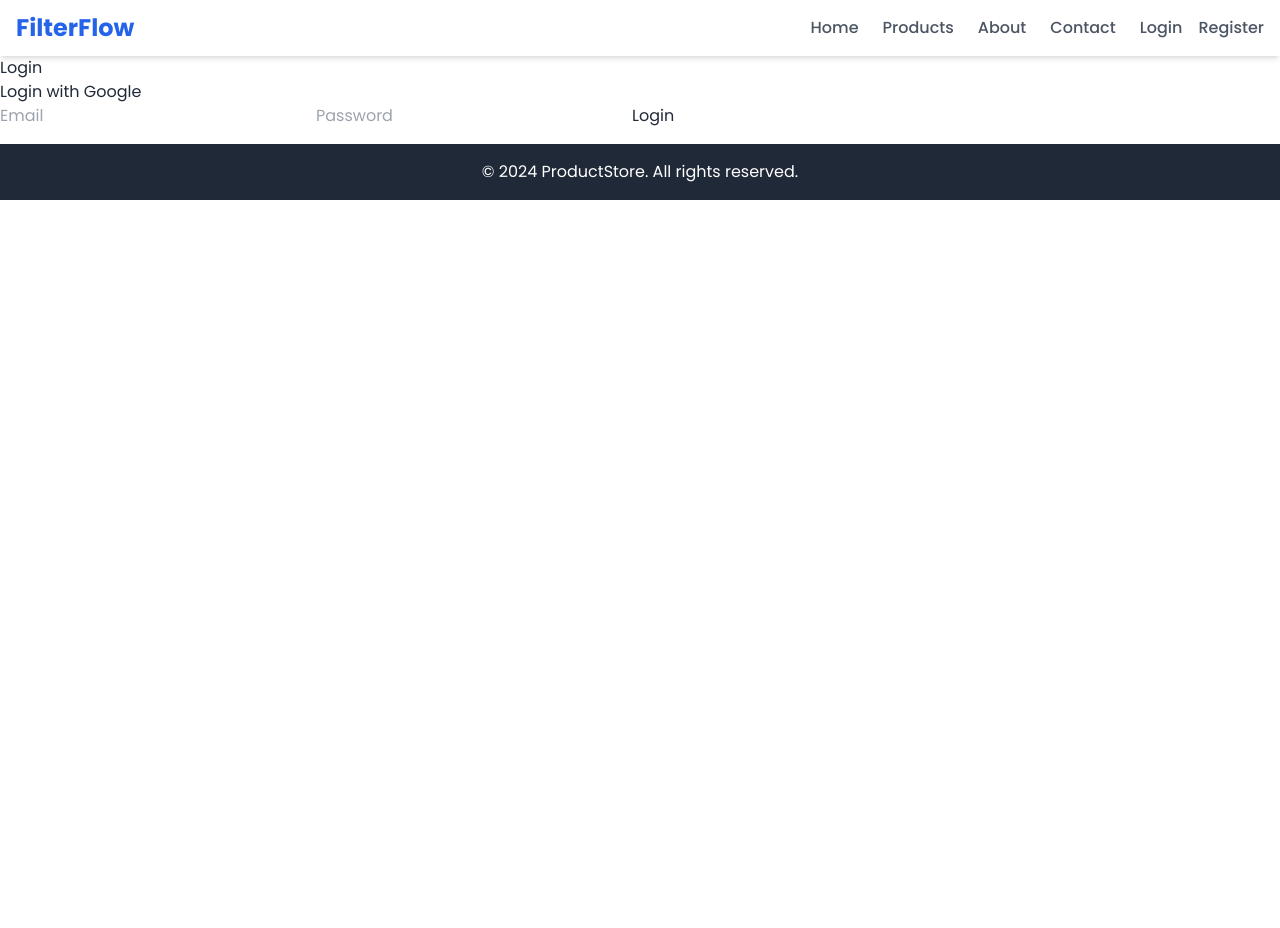
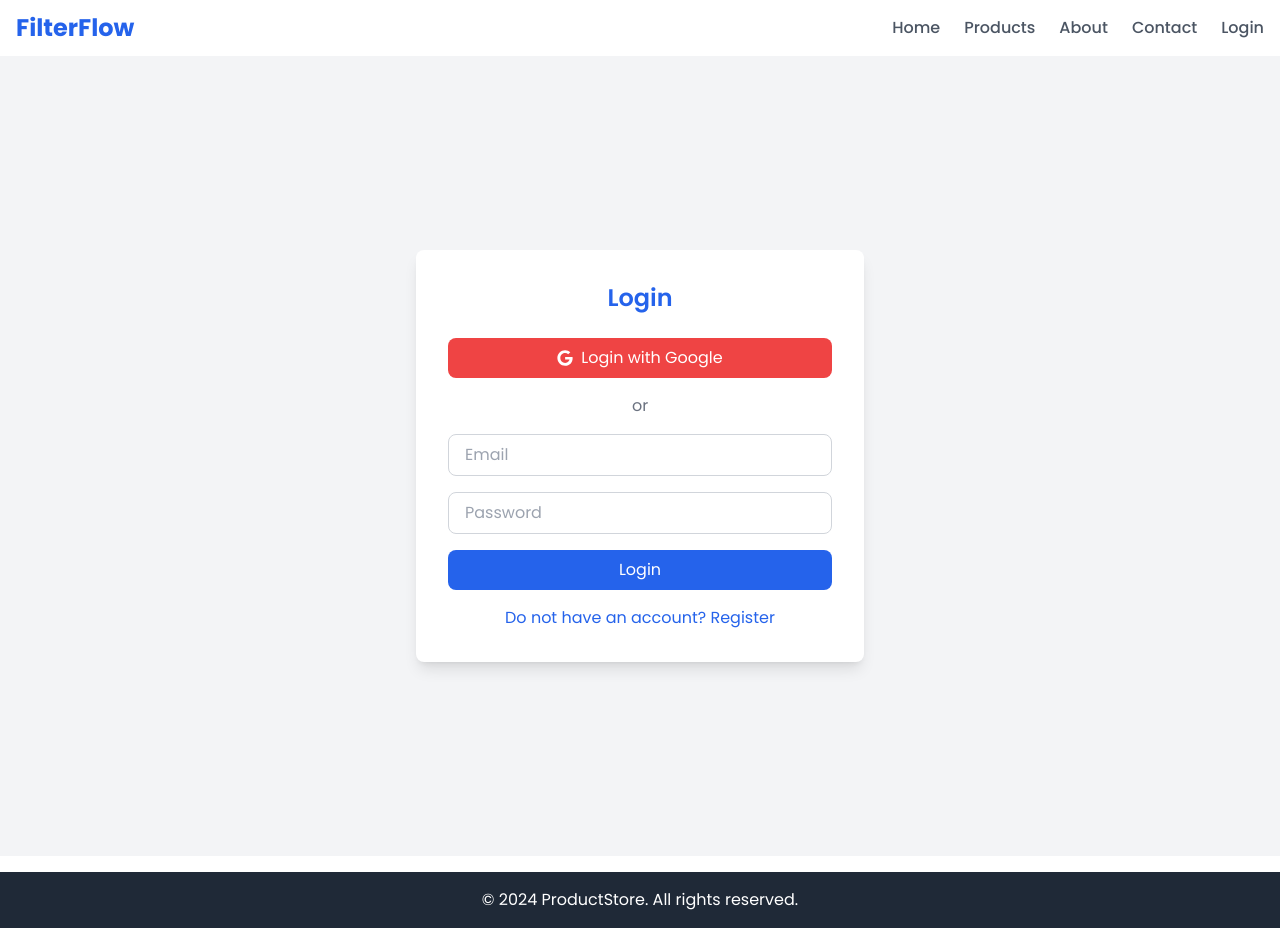
Before and after one commit to khalidbinibrahim/filter-flow-client, a React (Vite) app: page /login in a window 1280 px wide. Before the commit the page ends 800 px from the top, so only its background shows below. Built offline with nearby package versions, Linux system fonts and the light colour scheme; no server answers.

Commit message:
login page design successfully

```diff
--- a/src/components/Login.jsx
+++ b/src/components/Login.jsx
@@ -1,5 +1,6 @@
 import { useContext, useState } from 'react';
 import AuthContext from '../providers/AuthProvider';
+import { FaGoogle } from 'react-icons/fa';
 
 const Login = () => {
     const { loginWithGoogle, loginWithEmailPassword } = useContext(AuthContext);
@@ -16,14 +17,47 @@ const Login = () => {
     };
 
     return (
-        <div>
-            <h2>Login</h2>
-            <button onClick={handleGoogleLogin}>Login with Google</button>
-            <form onSubmit={handleEmailLogin}>
-                <input type="email" value={email} onChange={(e) => setEmail(e.target.value)} placeholder="Email" required />
-                <input type="password" value={password} onChange={(e) => setPassword(e.target.value)} placeholder="Password" required />
-                <button type="submit">Login</button>
-            </form>
+        <div className="min-h-screen flex items-center justify-center bg-gray-100">
+            <div className="w-full max-w-md bg-white rounded-lg shadow-lg p-8">
+                <h2 className="text-2xl font-semibold text-center text-blue-600 mb-6 font-poppins">Login</h2>
+                <button
+                    onClick={handleGoogleLogin}
+                    className="flex items-center justify-center w-full bg-red-500 text-white py-2 rounded-lg mb-4 hover:bg-red-600 transition duration-200"
+                >
+                    <FaGoogle className="mr-2" />
+                    Login with Google
+                </button>
+                <div className="text-center text-gray-500 mb-4">or</div>
+                <form onSubmit={handleEmailLogin} className="space-y-4">
+                    <input
+                        type="email"
+                        value={email}
+                        onChange={(e) => setEmail(e.target.value)}
+                        placeholder="Email"
+                        required
+                        className="w-full px-4 py-2 border border-gray-300 rounded-lg focus:outline-none focus:ring-2 focus:ring-blue-600 font-poppins"
+                    />
+                    <input
+                        type="password"
+                        value={password}
+                        onChange={(e) => setPassword(e.target.value)}
+                        placeholder="Password"
+                        required
+                        className="w-full px-4 py-2 border border-gray-300 rounded-lg focus:outline-none focus:ring-2 focus:ring-blue-600 font-poppins"
+                    />
+                    <button
+                        type="submit"
+                        className="w-full bg-blue-600 text-white py-2 rounded-lg hover:bg-blue-700 transition duration-200 font-poppins"
+                    >
+                        Login
+                    </button>
+                </form>
+                <div className="mt-4 text-center">
+                    <a href="/register" className="text-blue-600 hover:underline">
+                        Do not have an account? Register
+                    </a>
+                </div>
+            </div>
         </div>
     );
 };
--- a/src/components/Navbar.jsx
+++ b/src/components/Navbar.jsx
@@ -54,12 +54,6 @@ const Navbar = () => {
               >
                 Login
               </Link>
-              <Link
-                to="/register"
-                className="text-gray-600 hover:text-blue-600 transition-colors duration-200 font-medium"
-              >
-                Register
-              </Link>
             </div>
           )}
         </div>
```
